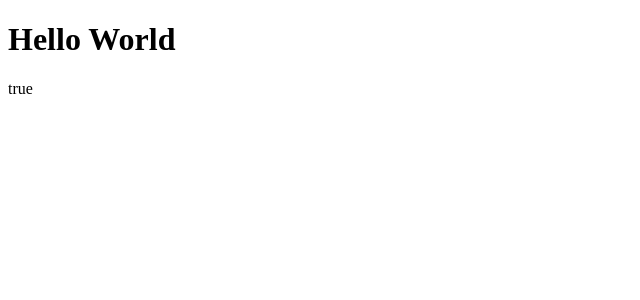
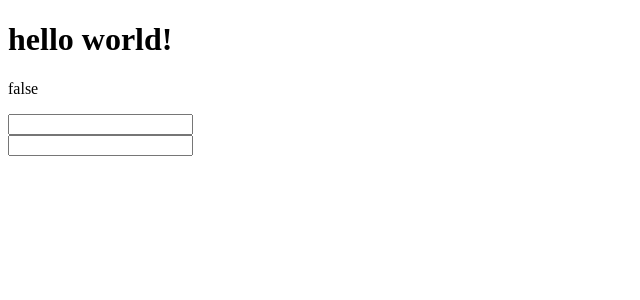
Before and after one commit to YosypBaloh/vue-project-webshop-Joseph, a Vue app: page / in a window 1280 px wide. Shown: the top 300 px of the page, without its empty margins (0-640 px from the left). Built offline with nearby package versions, Linux system fonts and the light colour scheme.

Commit message:
vue-general-functions

```diff
--- a/src/App.vue
+++ b/src/App.vue
@@ -1,7 +1,10 @@
 <template>
-    <h1>{{ title }}</h1>
-    <p>{{ isHasCar }}</p>
-</template>
+    <h1 v-on:click="changeText()">{{ title.toLowerCase() }}!</h1>
+    <p @mouseover="changeText('Some new')">{{ !isHasCar }}</p>
+    <p v-bind:style="style">{{ info }}</p>
+    <input @input="changeTextDynamic($event.target.value)" /> <br />
+    <input @input="changeStyle($event.target.value)" />
+    </template>
 
 <script>
 export default {
@@ -9,9 +12,28 @@ data() {
     return {
         title: "Hello World",
         isHasCar: true,
+        userInput: "",
+        style: "",
+    };
+    },
+    methods: {
+        changeText(word = "New") {
+        this.title = word;
+    },
+    changeTextDynamic(value) {
+        this.userInput = value;
+    },
+    changeStyle(value) {
+        this.style = value;
+    },
+  },
+  computed: {
+    info() {
+        if (this.userInput === "");
+        else return "User text: " + this.userInput + "!";
     }
-}
-}
+  }
+};
 </script>
 
 <style scoped>
```
